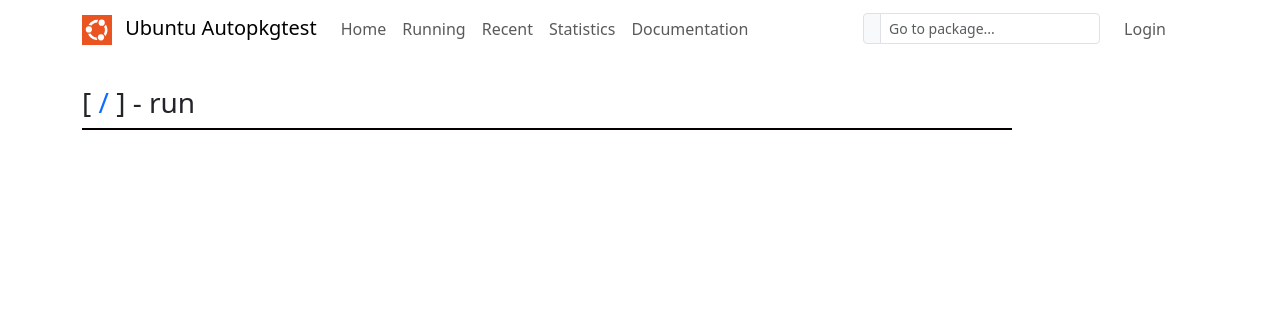
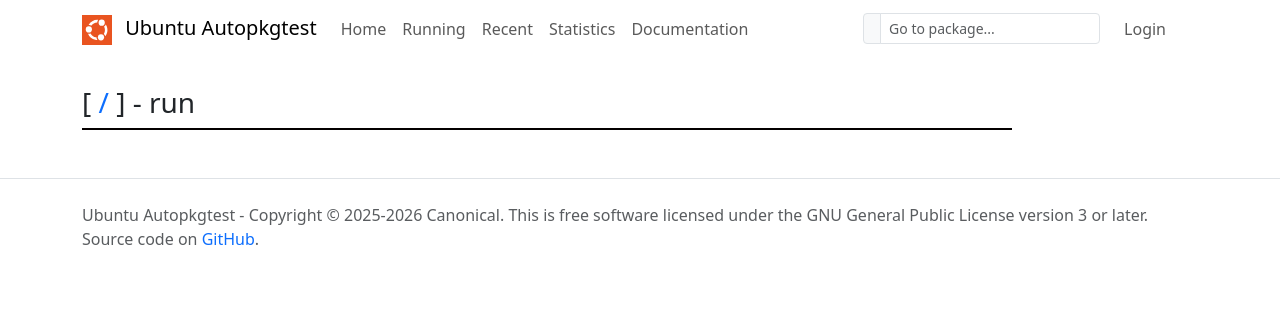
Before and after one commit to canonical/ubuntu-autopkgtest-operators, a Flask app: template charms/autopkgtest-website-operator/app/www/templates/browse-log.html in a window 1280 px wide. Shown: the top 318 px of the page. Run offline with Flask 3, Linux system fonts and the light colour scheme; the template is opened without the code that fills it, so the values that code supplies are empty; some libraries are stand-ins or nearby versions.

Commit message:
website: browse-layout: add footer

```diff
--- a/charms/autopkgtest-website-operator/app/www/templates/browse-layout.html
+++ b/charms/autopkgtest-website-operator/app/www/templates/browse-layout.html
@@ -98,6 +98,17 @@
       {% endblock content %}
     </div>
 
+    <footer class="mt-5 py-4 border-top">
+      <div class="container">
+        <div class="row text-muted">
+          <p>
+            Ubuntu Autopkgtest - Copyright &copy; 2025-2026 Canonical. This is free software licensed under the GNU General Public License version 3 or later.
+            Source code on <a href="https://www.github.com/canonical/ubuntu-autopkgtest-operators">GitHub</a>.
+          </p>
+        </div>
+      </div>
+    </footer>
+
     <script type="text/javascript" src="{{static_url}}jquery/jquery.min.js"></script>
     <script type="text/javascript"
             src="{{static_url}}bootstrap/js/bootstrap.bundle.min.js"></script>
```
